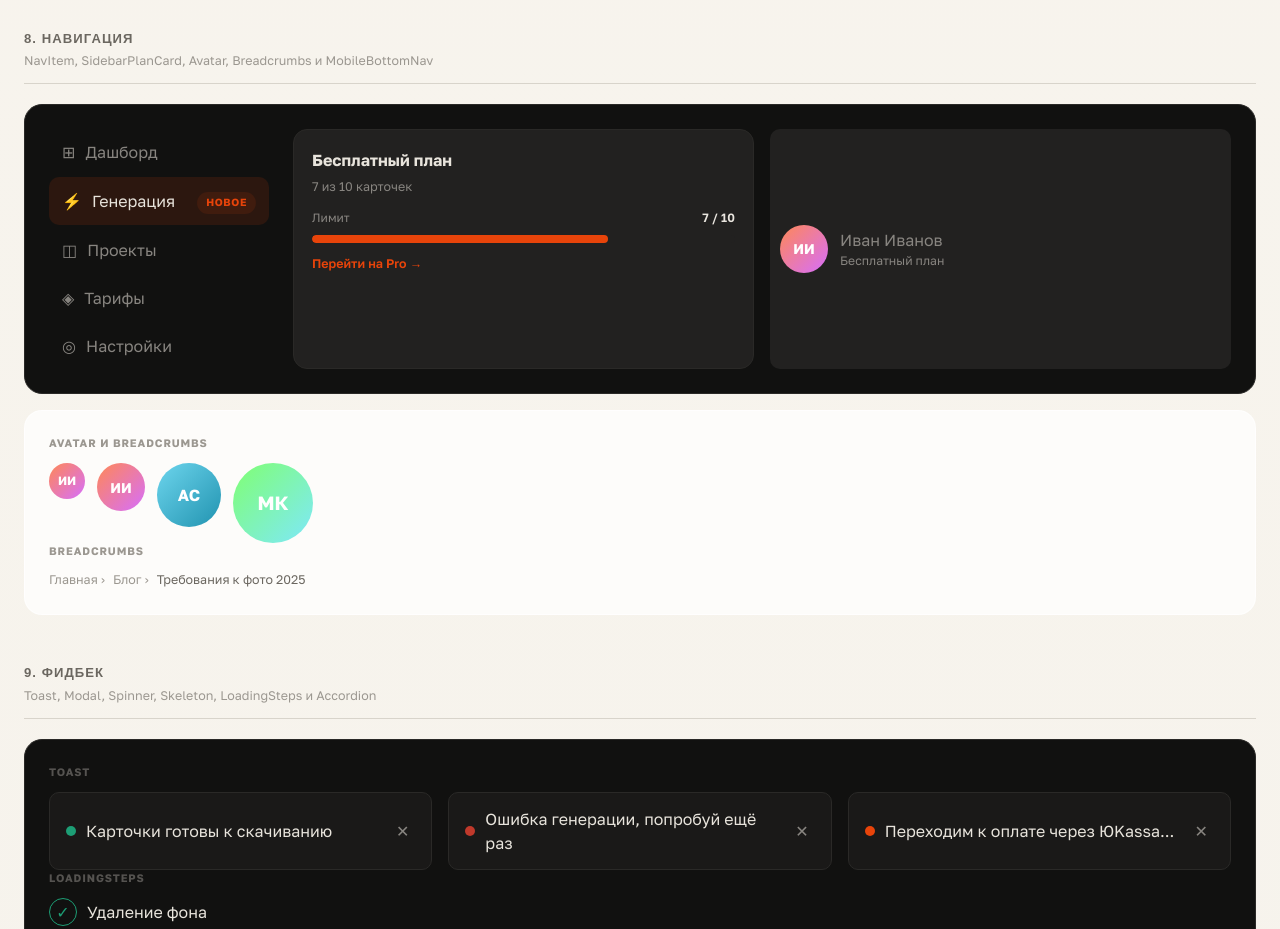
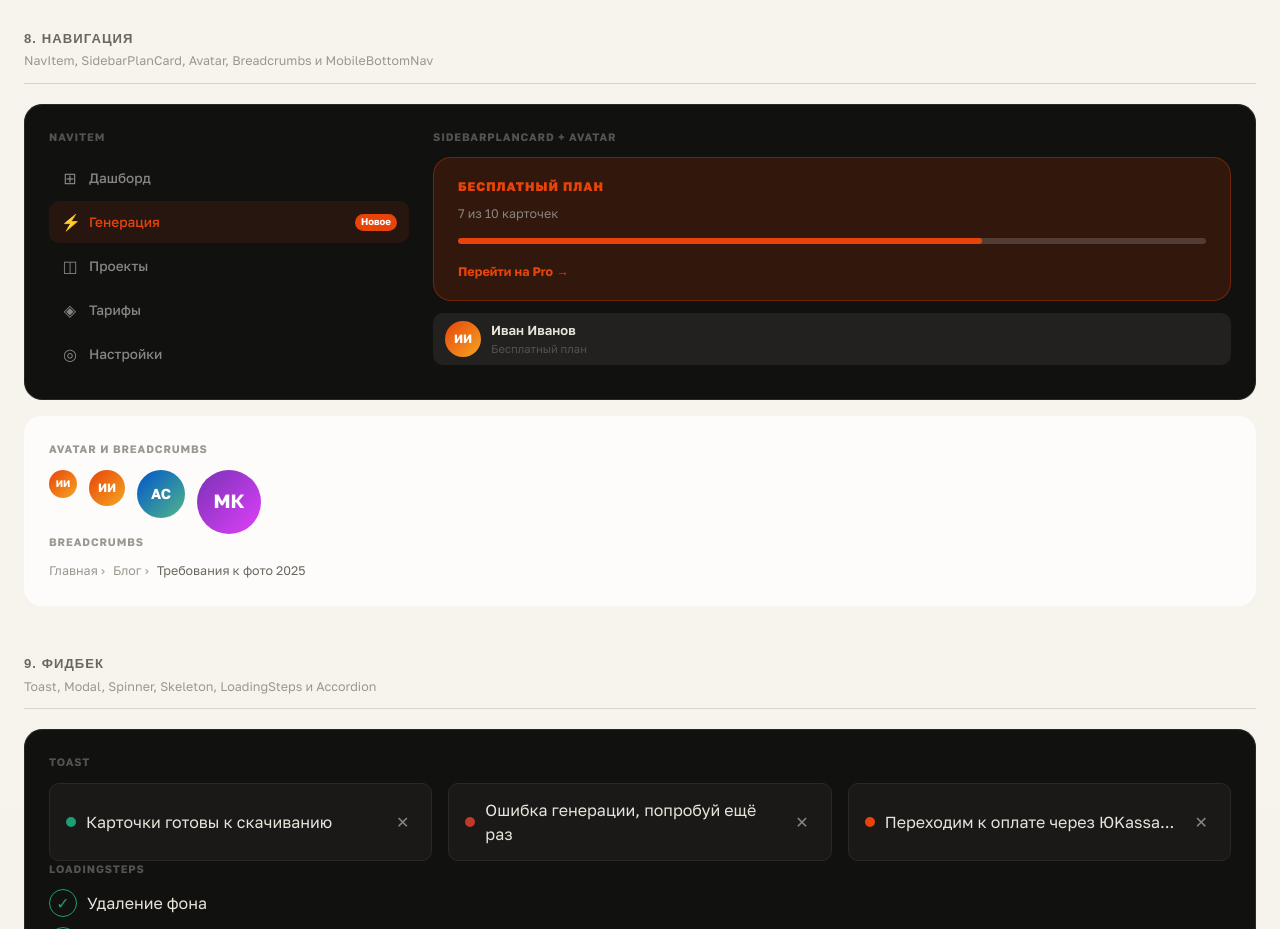
Before and after one commit to art-crazy/kartochki-online-front, a Next.js app: page /components in a window 1280 px wide. Shown: the part 5880-6809 px from the top of the page. Built offline with nearby package versions, Linux system fonts and the light colour scheme; a web font is replaced by a local one.

Commit message:
Align navigation UI with mockups

```diff
--- a/src/shared/ui/navigation/Navigation.module.scss
+++ b/src/shared/ui/navigation/Navigation.module.scss
@@ -3,17 +3,20 @@
   align-items: center;
   gap: 10px;
   width: 100%;
-  min-height: 44px;
-  padding: 10px 12px;
-  border: 1px solid transparent;
+  padding: 9px 12px;
+  border: none;
   border-radius: var(--radius-md);
-  background: transparent;
+  background: none;
   color: var(--dark-text-2);
+  font-size: 0.85rem;
+  font-weight: 500;
   text-align: left;
+  text-decoration: none;
   cursor: pointer;
   transition:
     background-color 0.15s ease,
     color 0.15s ease;
+  -webkit-tap-highlight-color: transparent;
 }
 
 .navItem:hover {
@@ -22,83 +25,142 @@
 }
 
 .navActive {
-  background: rgba(232, 68, 10, 0.12);
-  color: var(--dark-text);
+  background: var(--accent-dim);
+  color: var(--accent);
 }
 
-.navBadge {
+.navItemIcon {
+  width: 18px;
+  color: inherit;
+  font-size: 1rem;
+  text-align: center;
+  flex-shrink: 0;
+}
+
+.navItemBadge {
   margin-left: auto;
+  padding: 1px 6px;
+  border-radius: var(--radius-full);
+  background: var(--accent);
+  color: #fff;
+  font-size: 0.6rem;
+  font-weight: 700;
 }
 
 .sidebarPlan {
-  padding: 18px;
-  border: 1px solid var(--dark-border);
-  border-radius: var(--radius-lg);
-  background: var(--dark-bg-3);
+  padding: 20px 24px 18px;
+  border: 1px solid rgba(232, 68, 10, 0.35);
+  border-radius: var(--radius-xl);
+  background: rgba(60, 26, 12, 0.78);
 }
 
 .sidebarPlanLabel {
-  margin-bottom: 6px;
-  color: var(--dark-text);
-  font-weight: 700;
+  margin-bottom: 8px;
+  color: var(--accent);
+  font-size: 0.78rem;
+  font-weight: 800;
+  letter-spacing: 0.08em;
+  text-transform: uppercase;
 }
 
 .sidebarPlanUsage {
-  margin-bottom: 12px;
+  margin-bottom: 14px;
   color: var(--dark-text-2);
   font-size: 0.78rem;
 }
 
+.sidebarPlanBar {
+  overflow: hidden;
+  height: 6px;
+  margin-bottom: 14px;
+  border-radius: var(--radius-full);
+  background: rgba(255, 255, 255, 0.16);
+}
+
+.sidebarPlanFill {
+  height: 100%;
+  border-radius: inherit;
+  background: var(--accent);
+}
+
 .sidebarPlanLink {
   display: inline-flex;
-  margin-top: 12px;
   color: var(--accent);
   font-size: 0.78rem;
+  font-weight: 700;
+  text-decoration: none;
+}
+
+.sidebarProfile {
+  display: flex;
+  align-items: center;
+  gap: 10px;
+  padding: 8px 12px;
+  border-radius: var(--radius-md);
+  background: var(--dark-bg-3);
+}
+
+.sidebarProfileBody {
+  flex: 1;
+  min-width: 0;
+}
+
+.sidebarProfileName {
+  color: var(--dark-text);
+  font-size: 0.82rem;
   font-weight: 600;
 }
 
+.sidebarProfilePlan {
+  color: var(--dark-text-3);
+  font-size: 0.7rem;
+}
+
 .avatar {
-  display: inline-grid;
-  place-items: center;
+  display: flex;
+  align-items: center;
+  justify-content: center;
+  flex-shrink: 0;
+  overflow: hidden;
   border-radius: 50%;
   color: #fff;
   font-weight: 700;
 }
 
 .avatarSm {
+  width: 28px;
+  height: 28px;
+  font-size: 0.6rem;
+}
+
+.avatarMd {
   width: 36px;
   height: 36px;
   font-size: 0.75rem;
 }
 
-.avatarMd {
+.avatarLg {
   width: 48px;
   height: 48px;
-  font-size: 0.88rem;
-}
-
-.avatarLg {
-  width: 64px;
-  height: 64px;
-  font-size: 1rem;
+  font-size: 0.9rem;
 }
 
 .avatarXl {
-  width: 80px;
-  height: 80px;
+  width: 64px;
+  height: 64px;
   font-size: 1.2rem;
 }
 
 .avatarGradient1 {
-  background: linear-gradient(135deg, #ff8855 0%, #d66efd 100%);
+  background: linear-gradient(135deg, #e8440a, #f5a623);
 }
 
 .avatarGradient2 {
-  background: linear-gradient(135deg, #6dd5ed 0%, #2193b0 100%);
+  background: linear-gradient(135deg, #0055cc, #52b788);
 }
 
 .avatarGradient3 {
-  background: linear-gradient(135deg, #80ff72 0%, #7ee8fa 100%);
+  background: linear-gradient(135deg, #7832b5, #e040fb);
 }
 
 .breadcrumbs {
--- a/src/shared/ui/navigation/Navigation.tsx
+++ b/src/shared/ui/navigation/Navigation.tsx
@@ -1,8 +1,6 @@
 import Link from "next/link";
 import type { ReactNode } from "react";
 import { classNames } from "@/shared/lib/classNames";
-import { ProgressBar } from "@/shared/ui/composite/Composite";
-import { Badge } from "@/shared/ui/primitives/Primitives";
 import styles from "./Navigation.module.scss";
 
 export function NavItem({
@@ -18,26 +16,60 @@ export function NavItem({
 }) {
   return (
     <button type="button" aria-pressed={active} className={classNames(styles.navItem, active && styles.navActive)}>
-      <span>{icon}</span>
+      <span className={styles.navItemIcon}>{icon}</span>
       <span>{label}</span>
-      {badge ? (
-        <span className={styles.navBadge}>
-          <Badge tone="accent">{badge}</Badge>
-        </span>
-      ) : null}
+      {badge ? <span className={styles.navItemBadge}>{badge}</span> : null}
     </button>
   );
 }
 
-export function SidebarPlanCard({ href = "/app" }: { href?: string }) {
+export function SidebarPlanCard({
+  href = "/app",
+  label = "Бесплатный план",
+  usage = "7 из 10 карточек",
+  progress = 70,
+  actionLabel = "Перейти на Pro →",
+}: {
+  href?: string;
+  label?: string;
+  usage?: string;
+  progress?: number;
+  actionLabel?: string;
+}) {
+  const safeProgress = Math.max(0, Math.min(100, progress));
+
   return (
     <div className={styles.sidebarPlan}>
-      <div className={styles.sidebarPlanLabel}>Бесплатный план</div>
-      <div className={styles.sidebarPlanUsage}>7 из 10 карточек</div>
-      <ProgressBar dark label="Лимит" value={7} max={10} />
+      <div className={styles.sidebarPlanLabel}>{label}</div>
+      <div className={styles.sidebarPlanUsage}>{usage}</div>
+      <div className={styles.sidebarPlanBar} aria-hidden="true">
+        <div className={styles.sidebarPlanFill} style={{ width: `${safeProgress}%` }} />
+      </div>
       <Link href={href} className={styles.sidebarPlanLink}>
-        Перейти на Pro →
+        {actionLabel}
       </Link>
+    </div>
+  );
+}
+
+export function SidebarProfileCard({
+  initials,
+  name,
+  plan,
+  gradient = 1,
+}: {
+  initials: string;
+  name: string;
+  plan: string;
+  gradient?: 1 | 2 | 3;
+}) {
+  return (
+    <div className={styles.sidebarProfile}>
+      <Avatar initials={initials} size="md" gradient={gradient} />
+      <div className={styles.sidebarProfileBody}>
+        <div className={styles.sidebarProfileName}>{name}</div>
+        <div className={styles.sidebarProfilePlan}>{plan}</div>
+      </div>
     </div>
   );
 }
--- a/src/views/ui-kit/ui/UIKitPage.module.scss
+++ b/src/views/ui-kit/ui/UIKitPage.module.scss
@@ -240,22 +240,20 @@
 
 .sidebarGrid {
   display: grid;
-  grid-template-columns: 220px 1fr;
+  grid-template-columns: 360px minmax(0, 1fr);
   gap: 24px;
+  align-items: start;
 }
 
-.profileCard {
-  display: flex;
-  align-items: center;
-  gap: 12px;
-  padding: 10px;
-  border-radius: var(--radius-md);
-  background: var(--dark-bg-3);
+.sidebarColumn {
+  min-width: 0;
 }
 
-.profileMeta {
-  color: var(--dark-text-2);
-  font-size: 0.76rem;
+.sidebarStack {
+  display: grid;
+  gap: 12px;
+  align-content: start;
+  max-width: 980px;
 }
 
 .spinnerRow,
--- a/src/views/ui-kit/ui/UIKitPage.tsx
+++ b/src/views/ui-kit/ui/UIKitPage.tsx
@@ -27,6 +27,7 @@ import {
   ResultCard,
   Select,
   SidebarPlanCard,
+  SidebarProfileCard,
   SkeletonCard,
   Spinner,
   StatCard,
@@ -350,6 +351,8 @@ export function UIKitPage() {
         <Section id="navigation" title="8. Навигация" sub="NavItem, SidebarPlanCard, Avatar, Breadcrumbs и MobileBottomNav">
           <Canvas dark>
             <div className={styles.sidebarGrid}>
+              <div className={styles.sidebarColumn}>
+                <div className={classNames(styles.label, styles.darkLabel)}>NavItem</div>
                 <div className={styles.navList}>
                   <NavItem icon="⊞" label="Дашборд" />
                   <NavItem icon="⚡" label="Генерация" active badge="Новое" />
@@ -357,14 +360,12 @@ export function UIKitPage() {
                   <NavItem icon="◈" label="Тарифы" />
                   <NavItem icon="◎" label="Настройки" />
                 </div>
-              <div className={styles.gridAuto}>
+              </div>
+              <div className={styles.sidebarColumn}>
+                <div className={classNames(styles.label, styles.darkLabel)}>SidebarPlanCard + Avatar</div>
+                <div className={styles.sidebarStack}>
                 <SidebarPlanCard />
-                <div className={styles.profileCard}>
-                  <Avatar initials="ИИ" />
-                  <div>
-                    <div className={styles.surfaceText}>Иван Иванов</div>
-                    <div className={styles.profileMeta}>Бесплатный план</div>
-                  </div>
+                  <SidebarProfileCard initials="ИИ" name="Иван Иванов" plan="Бесплатный план" />
                 </div>
               </div>
             </div>
```
Lines whose indentation alone changed are shown as unchanged.
